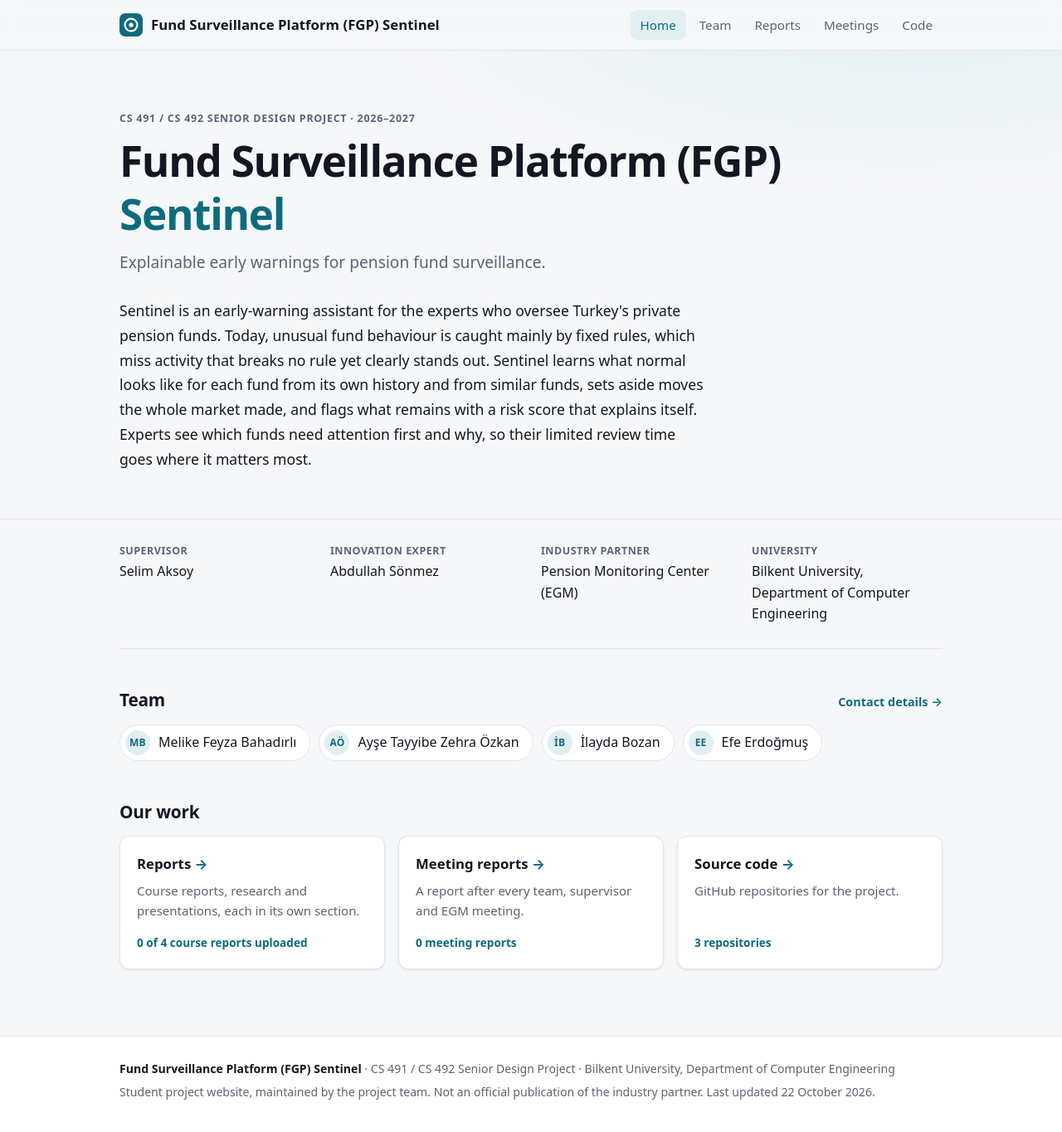
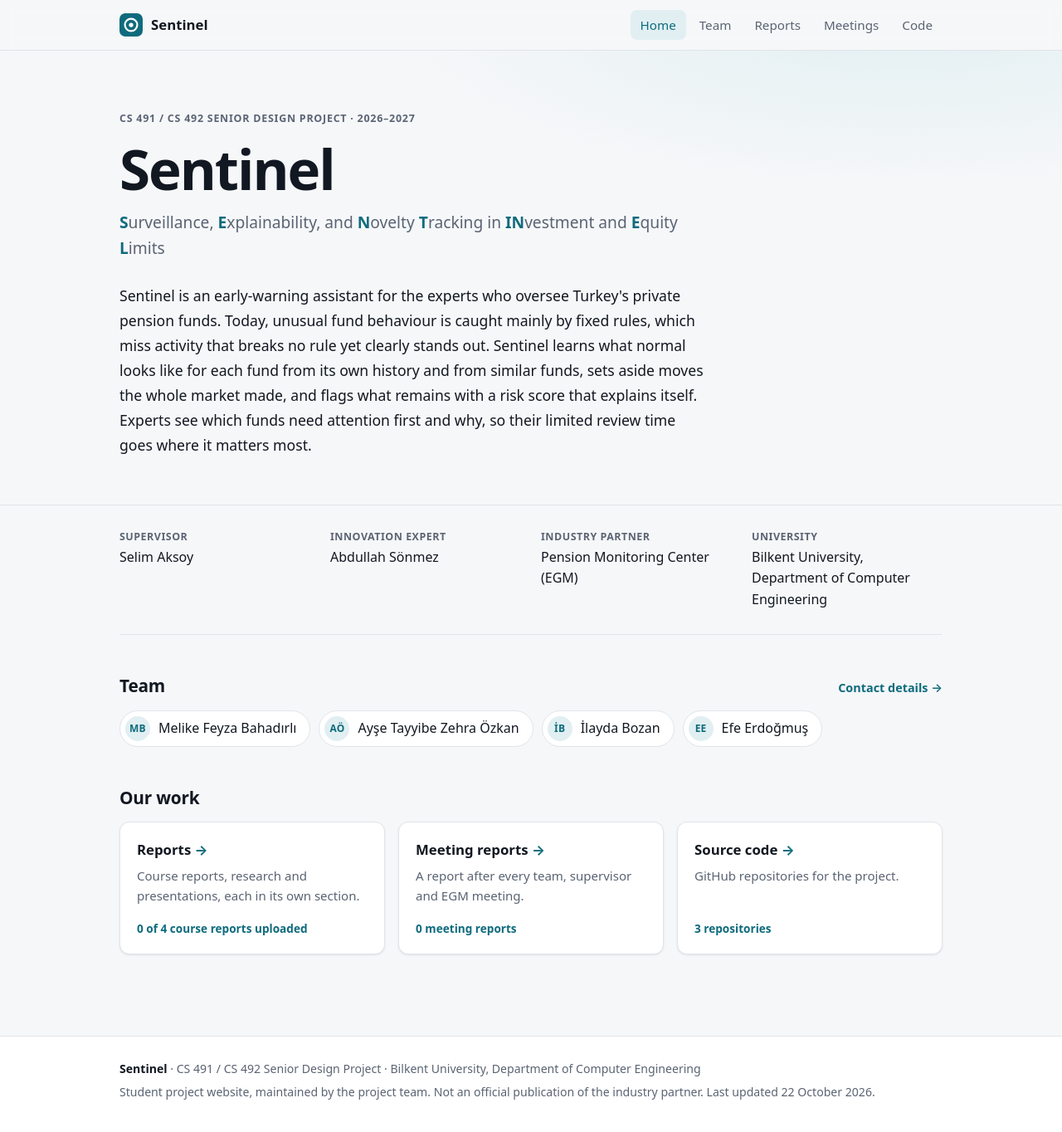
Before and after one commit to ilaydabozan6171/sentinel, a Jekyll site: the page built from index.html, in a window 1280 px wide and 1364 px high. Shown: the whole window at 83% size. Built offline with Jekyll 4.4.1, drawn with Linux system fonts in a browser that asks for light colours.

Commit message:
Rename the project to Sentinel and show what it stands for
The site title, header and footer now use "Sentinel". The home page
shows the expansion (Surveillance, Explainability, and Novelty Tracking
in INvestment and Equity Limits) under the name with the acronym
letters highlighted.

Co-Authored-By: Claude Opus 5.5 <noreply@anthropic.com>

```diff
--- a/_config.yml
+++ b/_config.yml
@@ -4,15 +4,16 @@
 #  After saving, GitHub rebuilds the site in about a minute.
 # ------------------------------------------------------------------
 
-title: "Fund Surveillance Platform (FGP) Sentinel"
+title: "Sentinel"
 description: >-
-  Sentinel senior design project: team, reports, meeting reports and source code.
+  Sentinel (Surveillance, Explainability, and Novelty Tracking in INvestment and Equity Limits):
+  senior design project website with the team, reports, meeting reports and source code.
 
 project:
-  name: "Fund Surveillance Platform (FGP) Sentinel"
-  short_name: "FGP Sentinel"       # used in the header on phones
+  name: "Sentinel"
+  # What the name stands for. Letters between ** ** are highlighted on the home page.
+  expansion: "**S**urveillance, **E**xplainability, and **N**ovelty **T**racking in **IN**vestment and **E**quity **L**imits"
   team_id: ""                      # CS491 team ID once assigned; hidden from file titles
-  tagline: "Explainable early warnings for pension fund surveillance."
 
   # One-paragraph description shown on the home page.
   summary: >-
--- a/_layouts/default.html
+++ b/_layouts/default.html
@@ -19,8 +19,7 @@
           <circle cx="16" cy="16" r="8.5"></circle>
           <circle cx="16" cy="16" r="3"></circle>
         </svg>
-        <span class="brand-full">{{ site.project.name }}</span>
-        <span class="brand-short" aria-hidden="true">{{ site.project.short_name | default: site.project.name }}</span>
+        <span>{{ site.project.name }}</span>
       </a>
       <button class="nav-toggle" type="button" aria-expanded="false" aria-controls="site-nav">
         <span class="sr-only">Menu</span>
--- a/assets/css/style.css
+++ b/assets/css/style.css
@@ -114,7 +114,6 @@ img { max-width: 100%; height: auto; }
 .brand { display: inline-flex; align-items: center; gap: 10px; font-weight: 700; font-size: 1.05rem; color: var(--text); text-decoration: none; }
 .brand:hover { color: var(--text); }
 .brand-mark { width: 28px; height: 28px; flex: none; }
-.brand-short { display: none; }
 .brand-mark rect { fill: var(--accent); }
 .brand-mark circle:first-of-type { fill: none; stroke: var(--on-accent); stroke-width: 2.5; }
 .brand-mark circle:last-of-type { fill: var(--on-accent); }
@@ -133,9 +132,9 @@ img { max-width: 100%; height: auto; }
   padding: 72px 0 56px; border-bottom: 1px solid var(--border);
   background: radial-gradient(900px 320px at 85% -10%, var(--accent-soft), transparent 70%);
 }
-.hero-title { font-size: clamp(2rem, 5vw, 3.2rem); font-weight: 800; letter-spacing: -0.025em; }
-.hero-title-key { display: block; color: var(--accent); }
-.hero-tagline { margin: 12px 0 0; font-size: 1.2rem; font-weight: 500; color: var(--muted); }
+.hero-title { font-size: clamp(2.8rem, 7vw, 4.2rem); font-weight: 800; letter-spacing: -0.03em; }
+.hero-expansion { margin: 8px 0 0; max-width: 44rem; font-size: 1.2rem; font-weight: 500; color: var(--muted); }
+.hero-expansion strong { color: var(--accent); font-weight: 800; }
 .hero-summary { margin: 28px 0 0; max-width: 44rem; font-size: 1.1rem; line-height: 1.7; }
 
 
@@ -353,8 +352,6 @@ img { max-width: 100%; height: auto; }
   .container { padding: 0 16px; }
   .footer-inner { padding: 24px 16px 32px; }
   .nav-toggle { display: block; }
-  .brand-full { display: none; }
-  .brand-short { display: inline; }
   .site-nav {
     display: none; position: absolute; top: 60px; left: 0; right: 0;
     flex-direction: column; gap: 2px; padding: 8px 16px 14px;
--- a/index.html
+++ b/index.html
@@ -17,9 +17,8 @@ layout: default
 <section class="hero">
   <div class="container">
     <p class="eyebrow">{{ site.project.course }} · {{ site.project.term }}</p>
-    {% assign words = site.project.name | split: " " %}
-    <h1 class="hero-title">{% for w in words %}{% if forloop.last %}<span class="hero-title-key">{{ w }}</span>{% else %}{{ w }} {% endif %}{% endfor %}</h1>
-    <p class="hero-tagline">{{ site.project.tagline }}</p>
+    <h1 class="hero-title">{{ site.project.name }}</h1>
+    {% if site.project.expansion %}<p class="hero-expansion">{{ site.project.expansion | markdownify | remove: "<p>" | remove: "</p>" | strip }}</p>{% endif %}
     <p class="hero-summary">{{ site.project.summary }}</p>
   </div>
 </section>
```
Also changed, not shown: README.md.
